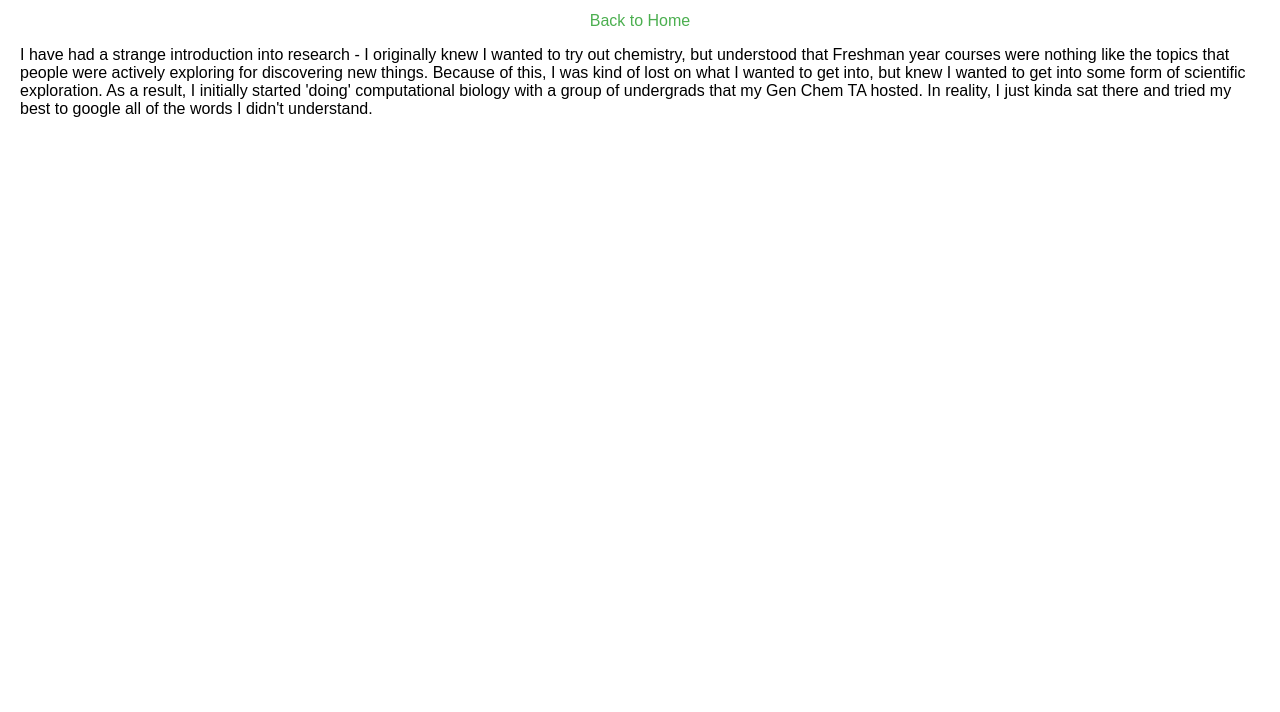
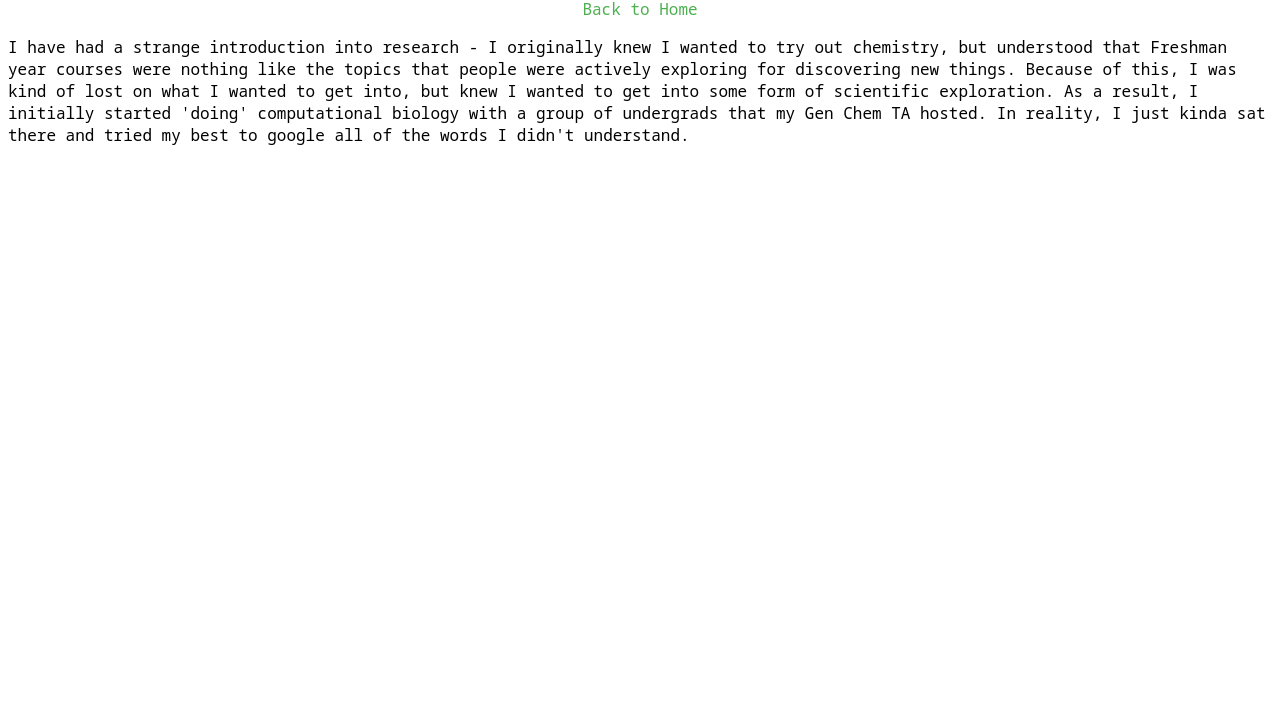
Before and after one commit to erk9134/faulted-apollo, a plain HTML site: page research.html in a window 1280 px wide. Shown: the part 88-800 px from the top of the page. Drawn offline with Linux system fonts and the light colour scheme.

Commit message:
Update research.html

```diff
--- a/research.html
+++ b/research.html
@@ -5,7 +5,7 @@
     <meta name="viewport" content="width=device-width, initial-scale=1.0">
     <title>Research</title>
     <style>
-        body { font-family: Arial, sans-serif; margin: 0; padding: 20px; }
+        body { font-family: "Noto Sans Mono", monospace; }
         header { text-align: center; }
         a { color: #4CAF50; text-decoration: none; }
     </style>
```
